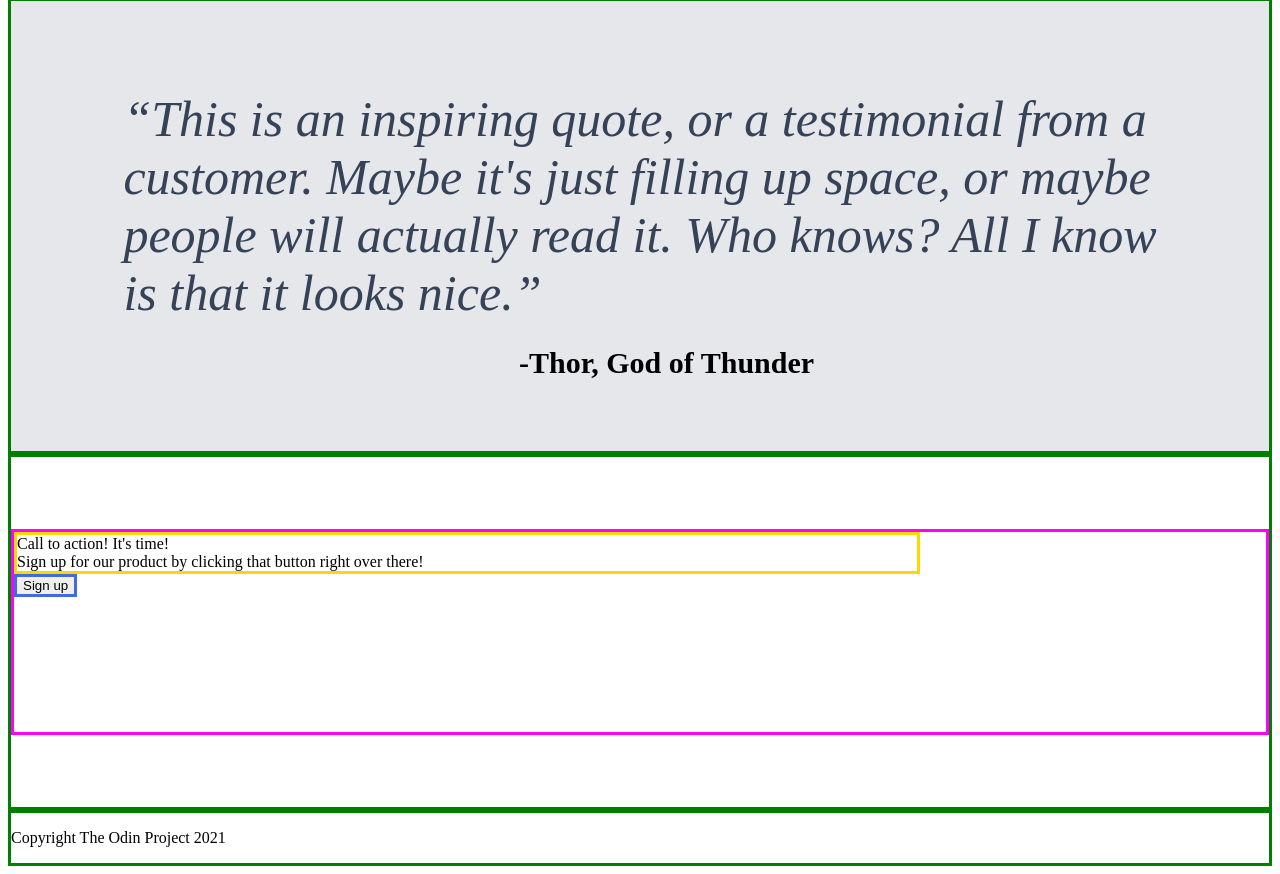
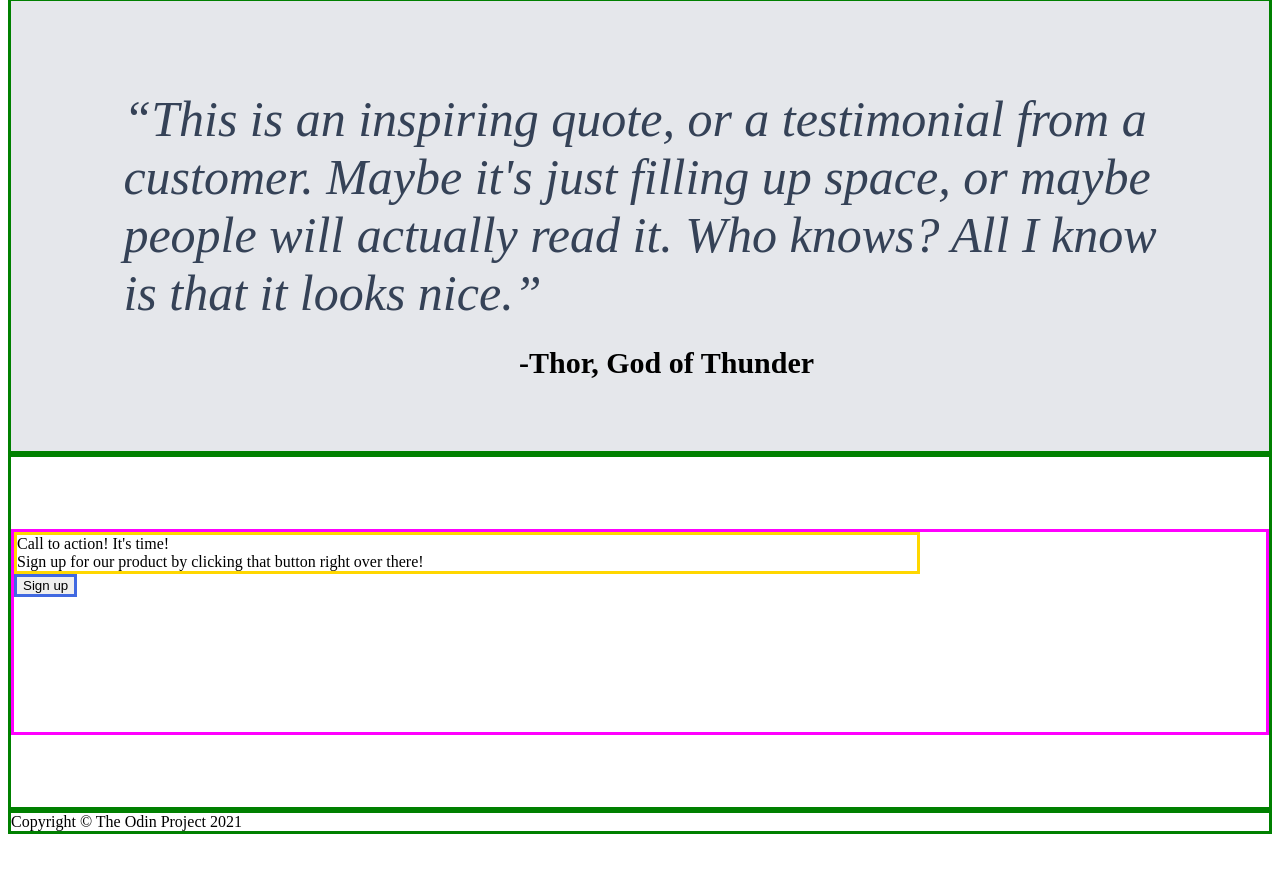
Before and after one commit to rabbit664/odin-landing-page, a plain HTML site: page landing_page_project.html in a window 1280 px wide. Shown: the part 1002-1876 px from the top of the page. After the commit the page ends 1844 px from the top, so only its background shows below. Drawn offline with Linux system fonts and the light colour scheme.

Commit message:
added a few div elements in box five  and completed the project

```diff
--- a/landing_page_project.html
+++ b/landing_page_project.html
@@ -69,11 +69,9 @@
   </div>
 
   <div class="box five">
-
-    <p>Copyright The Odin Project 2021</p>
-
-    <!--This is going to be a footer for the page-->
-
+    <div class="footer">
+      <div class="copyright">Copyright © The Odin Project 2021</div>
+    </div>
   </div>
 
   <!-- the syntax to write a comment on your code -->
```
